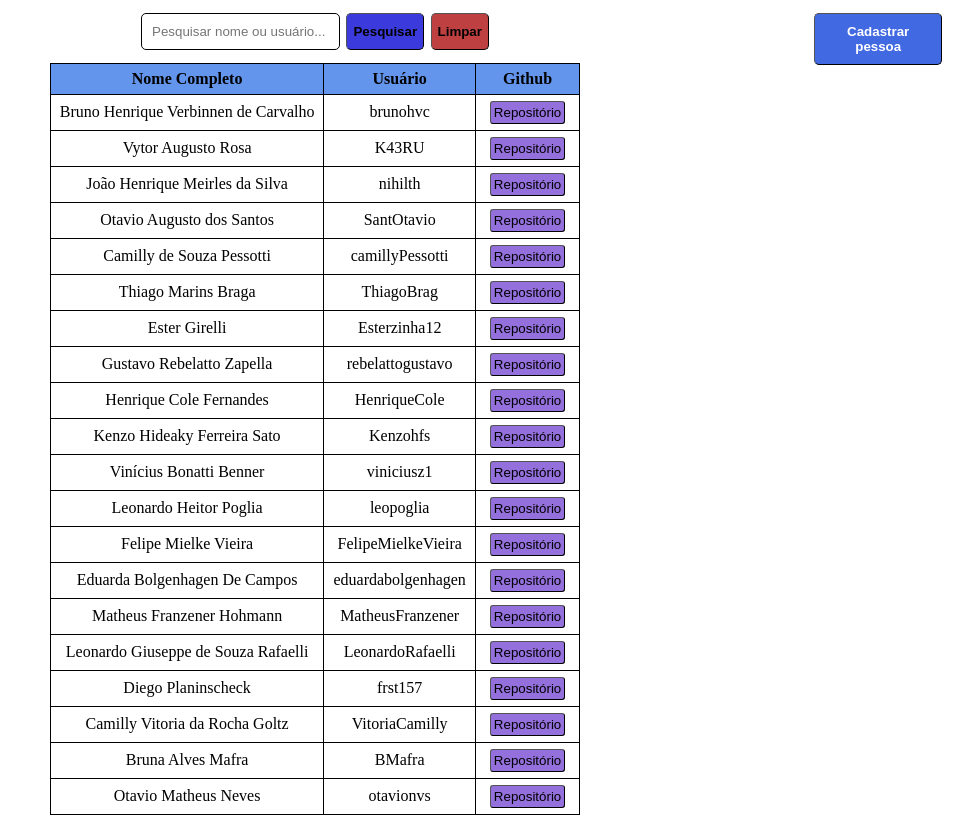
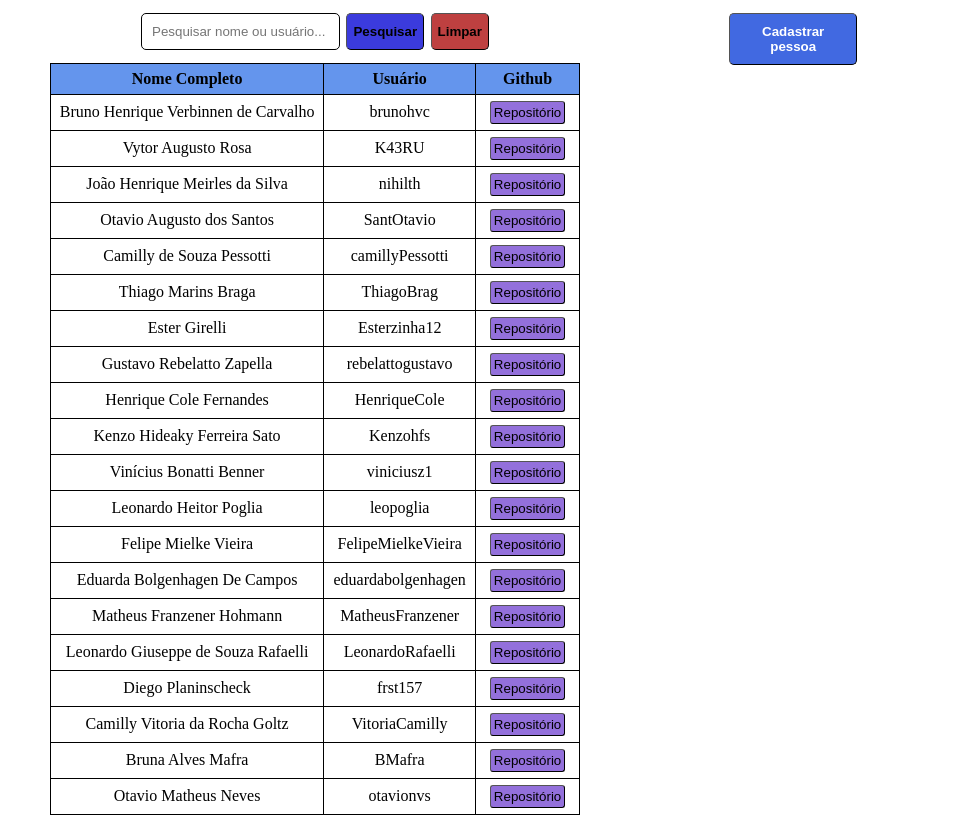
Before and after one commit to Kenzohfs/fetchRequisicao, a website: page public/index.html in a window 1280 px wide. Shown: the whole page, without its empty margins (325-1280 px from the left). Drawn offline with Linux system fonts and the light colour scheme.

Commit message:
Update style.css

```diff
--- a/public/style.css
+++ b/public/style.css
@@ -45,7 +45,7 @@ th {
 }
 
 #divCadastrar {
-    float: right;
+    width: 213px;
     position: absolute;
     top: 0;
     right: 1vw;
```
